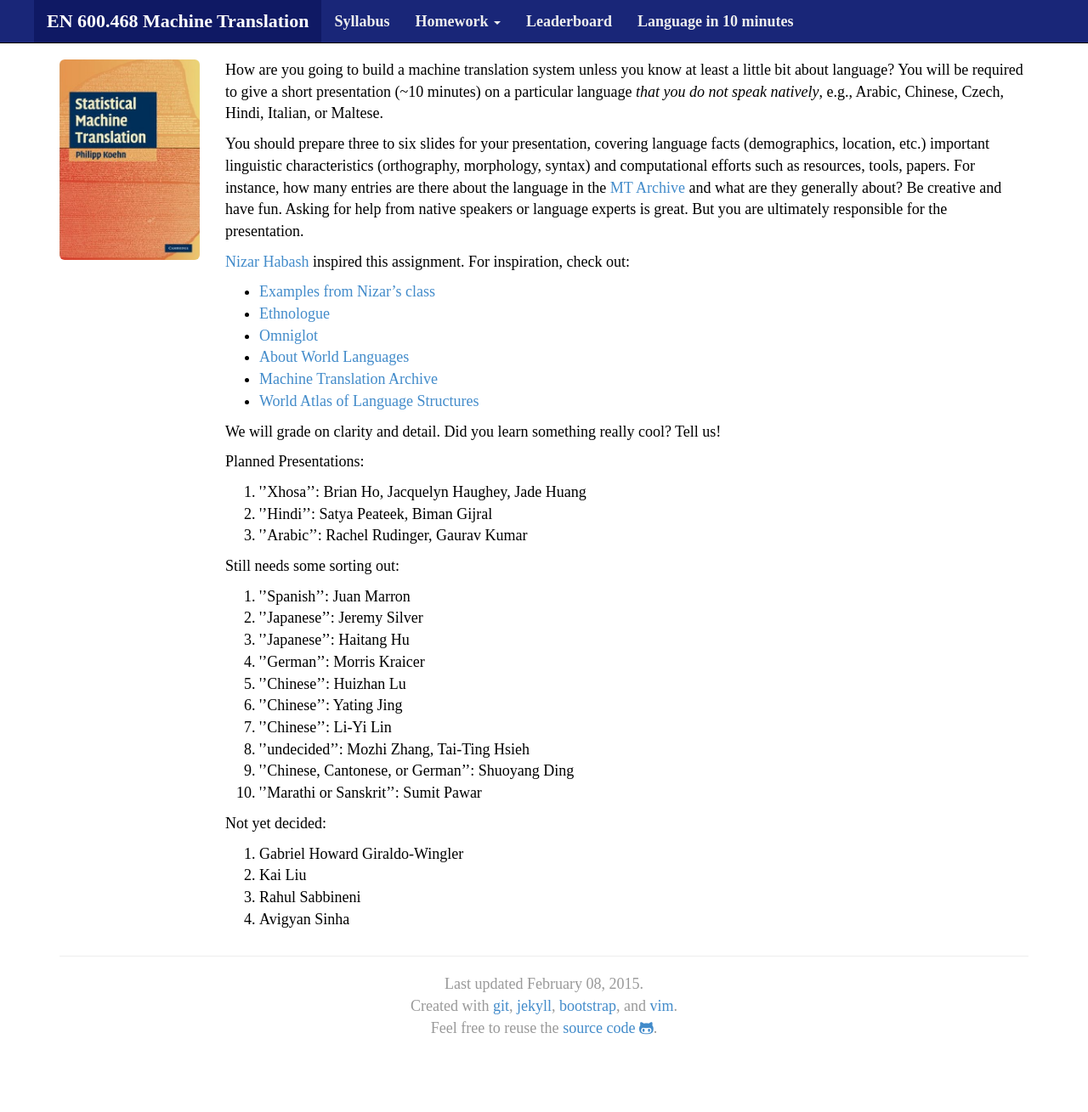
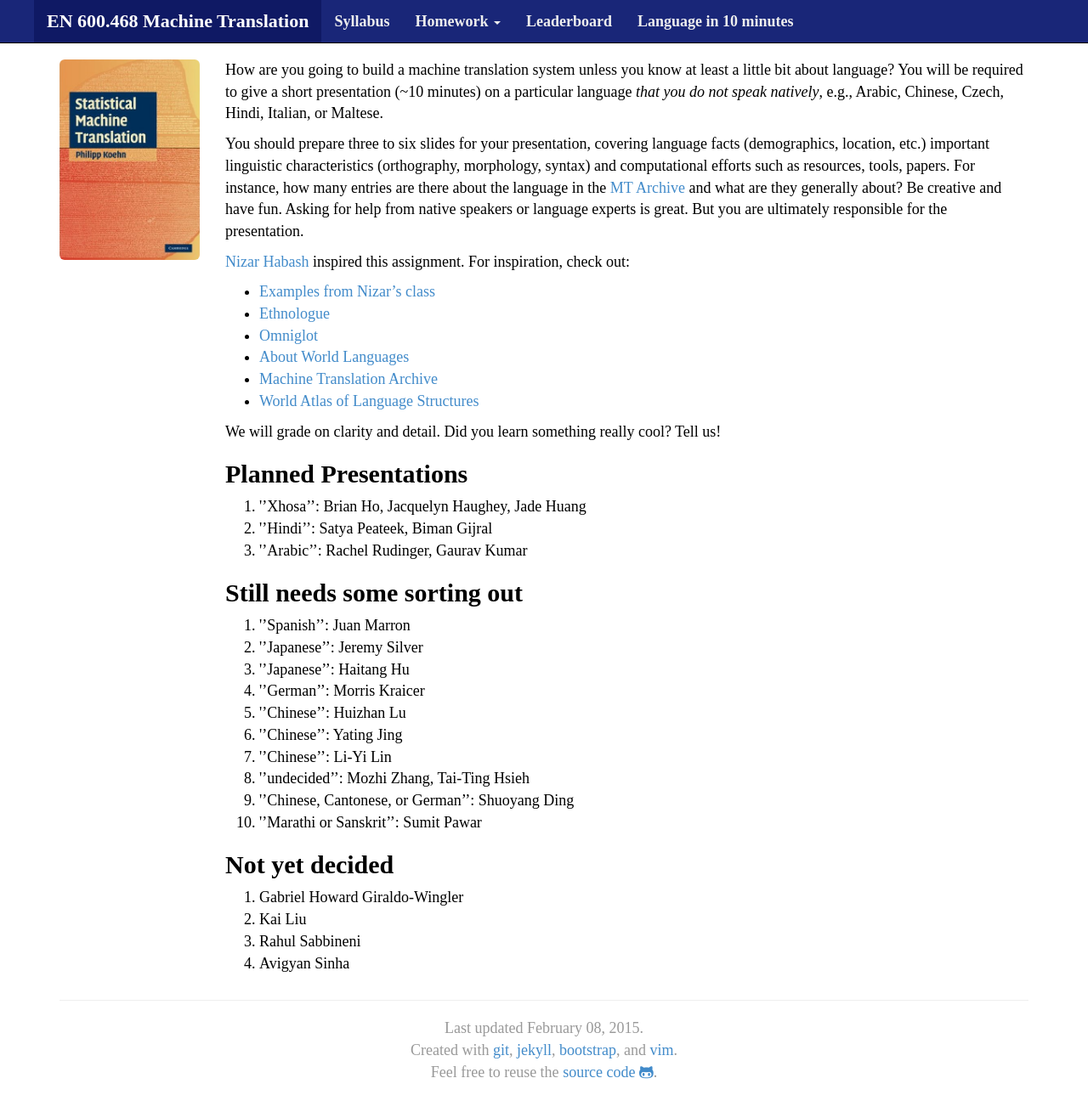
Before and after one commit to mt-class/jhu, a Jekyll site: the page built from lin10.md, in a window 1280 px wide and 1327 px high. Shown: the top 1309 px of the window at 85% size. Built offline with Jekyll 4.4.1, drawn with Linux system fonts in a browser that asks for light colours; nearby versions of some CDN libraries; some web fonts are replaced.

Commit message:
Update lin10.md

```diff
--- a/lin10.md
+++ b/lin10.md
@@ -33,13 +33,15 @@ For inspiration, check out:
 We will grade on clarity and detail. Did you learn
 something really cool? Tell us!
 
-Planned Presentations:
+Planned Presentations
+---------------------
 
 1. ''Xhosa'': Brian Ho, Jacquelyn Haughey, Jade Huang
 2. ''Hindi'': Satya Peateek, Biman Gijral
 3. ''Arabic'': Rachel Rudinger, Gaurav Kumar
 
-Still needs some sorting out:
+Still needs some sorting out
+----------------------------
 
 1. ''Spanish'': Juan Marron
 2. ''Japanese'': Jeremy Silver
@@ -52,7 +54,8 @@ Still needs some sorting out:
 9. ''Chinese, Cantonese, or German'': Shuoyang Ding
 10. ''Marathi or Sanskrit'': Sumit Pawar
 
-Not yet decided:
+Not yet decided
+---------------
 
 1. Gabriel Howard Giraldo-Wingler
 2. Kai Liu
```
